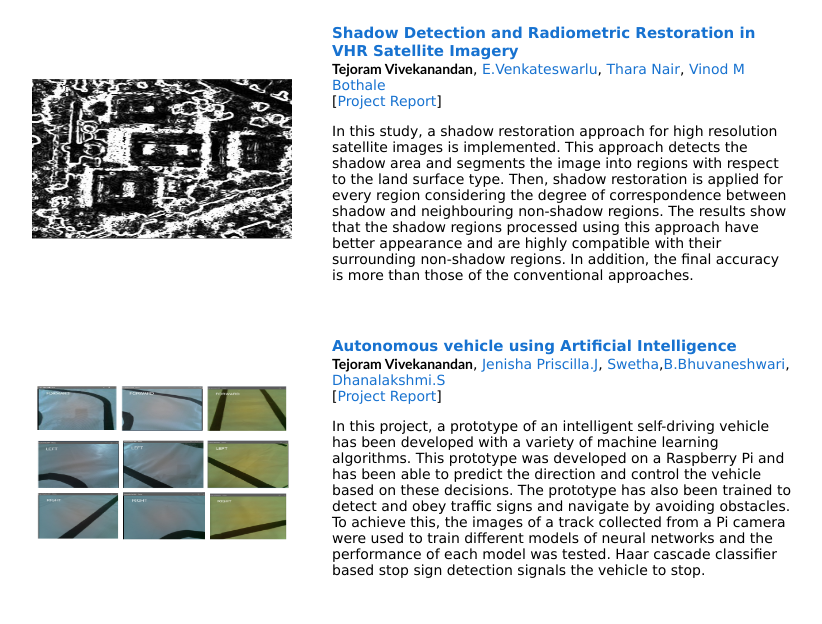
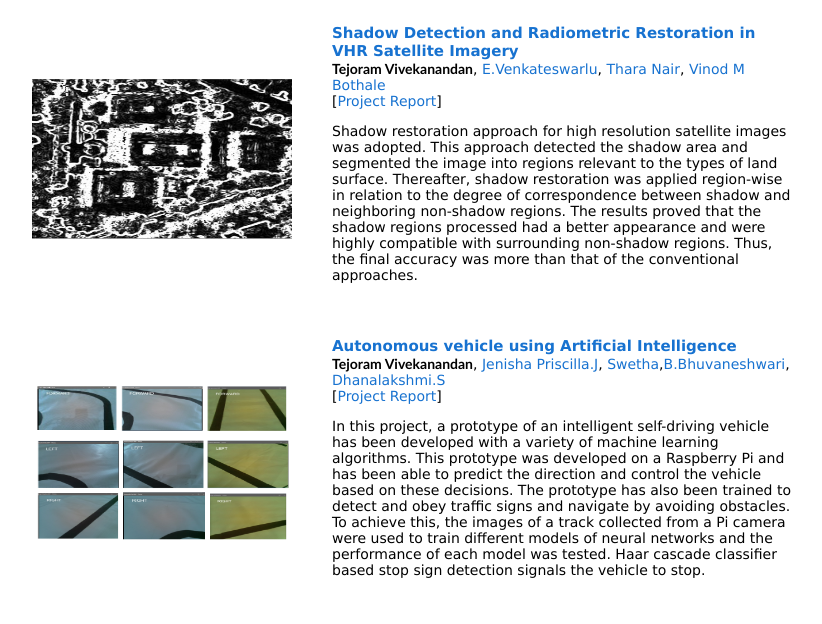
Before and after one commit to TejoramV/tejoramv.github.io, a plain HTML site: page index.html in a window 1280 px wide. Shown: the part 800-1424 px from the top of the page, without its empty margins (228-1050 px from the left). Drawn offline with Linux system fonts and the light colour scheme.

Commit message:
Update index.html

```diff
--- a/index.html
+++ b/index.html
@@ -101,7 +101,7 @@
               <br>
 
               <p></p>
-              <p>In this study, a shadow restoration approach for high resolution satellite images is implemented. This approach detects the shadow area and segments the image into regions with respect to the land surface type. Then, shadow restoration is applied for every region considering the degree of correspondence between shadow and neighbouring non-shadow regions. The results show that the shadow regions processed using this approach have better appearance and are highly compatible with their surrounding non-shadow regions. In addition, the final accuracy is more than those of the conventional approaches.
+              <p>Shadow restoration approach for high resolution satellite images was adopted. This approach detected the shadow area and segmented the image into regions relevant to the types of land surface. Thereafter, shadow restoration was applied region-wise in relation to the degree of correspondence between shadow and neighboring non-shadow regions. The results proved that the shadow regions processed had a better appearance and were highly compatible with surrounding non-shadow regions. Thus, the final accuracy was more than that of the conventional approaches.
               </p>
             </td>
           </tr>
```
